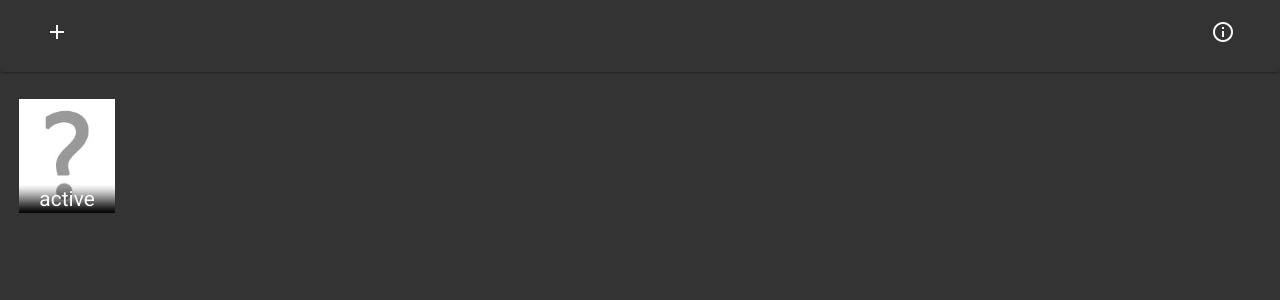
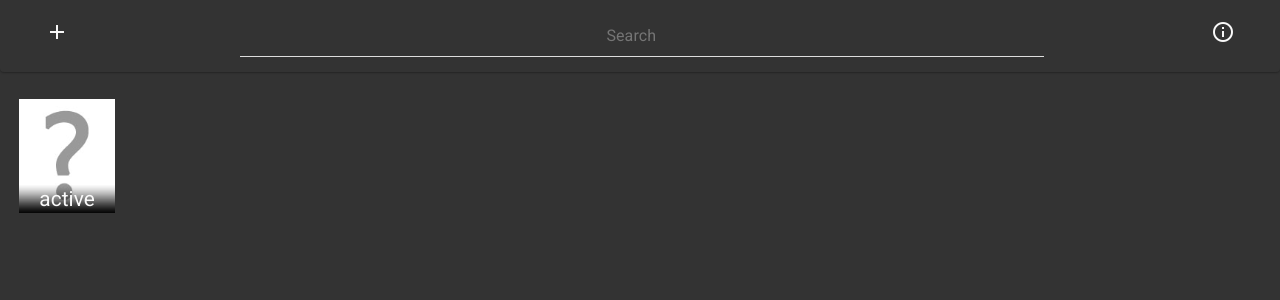
Before and after one commit to Sandr0x00/series-tracker, a PHP site: page / in a window 1280 px wide. Shown: the top 300 px of the page. Run offline with PHP 8.4, Linux system fonts and the light colour scheme; tables that the repository leaves empty or names only in its code hold one stand-in row (values such as "Sample post"); some libraries are stand-ins or nearby versions.

Commit message:
Added search, fixed #19 mostly

```diff
--- a/css/series.css
+++ b/css/series.css
@@ -147,17 +147,23 @@ input, #EUP, #SUP, #submit, .btn {
   background: #666;
 }
 
-.light input:valid, .light .input:valid {
+.light #titel:valid, .light #stand:valid {
   background: #DFD;
 }
-.dark input:valid, .dark .input:valid {
+.dark #titel:valid, .dark #stand:valid {
   background: #494;
 }
+.dark #search {
+  background: #333;
+}
+.light #search {
+  background: #fafafa;
+}
 
-.light input:invalid, .light .input:invalid {
+.light #titel:invalid, .light #stand:invalid {
   background: #FDD;
 }
-.dark input:invalid, .dark .input:invalid {
+.dark #titel:invalid, .dark #stand:invalid {
   background: #944;
 }
 
--- a/index.php
+++ b/index.php
@@ -19,10 +19,13 @@
 </head>
 <body class="dark">
 <nav id="nav" class="navbar navbar-static-top container-fluid">
-    <div class="col-6">
+    <div class="col-2">
         <a id="plus" class="float-left p-4" type="button"><i class="material-icons">add</i></a>
     </div>
-    <div class="col-6">
+    <div class="col-8">
+        <input id="search" name="search" type="text" placeholder="Search" autocomplete="off" list="titelList">
+    </div>
+    <div class="col-2">
         <a id="info" class="float-right p-4" type="button"><i class="material-icons">info_outline</i></a>
     </div>
 </nav>
@@ -132,7 +135,8 @@ foreach ($serien as $title => $serie) {
 <script type="text/javascript" src="libs/bootstrap-4.0.0-beta.3/js/bootstrap.min.js"></script>
 <!-- Lazy Loading http://jquery.eisbehr.de/lazy/ -->
 <script type="text/javascript" src="libs/jquery-lazy/jquery.lazy.min.js"></script>
-<!-- Fill const -->
+<!-- Fuse.js searching http://fusejs.io/ -->
+<script src="https://cdnjs.cloudflare.com/ajax/libs/fuse.js/3.2.0/fuse.min.js" integrity="sha256-CB/G+xw3ep7+dlklAxcIvF20YMfFtF+7xbtauQSMi78=" crossorigin="anonymous"></script><!-- Fill const -->
 <script type="text/javascript">
     let allSeries = {
     <?php
--- a/js/series.js
+++ b/js/series.js
@@ -332,7 +332,7 @@ $(document).ready(function () {
 
         let body = $('#seriesContent');
 
-        let div = '<div id="' + title_ + '_div" class="seriesDiv col-6 col-sm-4 col-md-3 col-lg-2 col-xl-1">';
+        let div = '<div id="' + title_ + '_div" class="seriesDiv col-xs-6 col-sm-3 col-md-2 col-lg-2 col-xl-1">';
         div += '<a class="series lazy display" id="' + title_ + '"';
         if (serie.image) {
             div += ' data-src="' + serie.image + '"';
@@ -537,6 +537,65 @@ $(document).ready(function () {
     Object.keys(series).forEach(serie => addSerie(serie, true));
 
     initLazyLoading();
+
+    $('#search').on('keyup', function() {
+        let value = this.value;
+
+        let content = $('#seriesContent');
+        //console.log(content.children());
+        content.children().each(function () {
+            //console.log($(this).find('a').data('originalTitle'));//.find('a').title);
+            $(this).toggle(fuzzySearch($(this).find('a').data('originalTitle'), value));
+        });
+    });
+
+    // Fuzzy search
+
+    let grep = function (array, callback, invert) {
+
+        let returnArray = [], callbackValue;
+
+            // we negate the invert
+        invert = !!invert;
+
+        // Go through the array, only saving the items
+        // that pass the validator function
+        for (let i = array.length; i--;) {
+            callbackValue = !!callback(array[i], i);
+            if (invert !== callbackValue) {
+                returnArray.push(array[i]);
+            }
+        }
+
+        return returnArray;
+    };
+
+    let fuzzySearch = function (text, query) {
+        text = text.toLowerCase();
+        query = query.toLowerCase().split('');
+
+        return !grep(query, function (value) {
+            return text.indexOf(value) === -1;
+        }).length;
+    };
+
+
+    // Fuse.js fuzzy search
+    /*let options = {
+        shouldSort: false,
+        threshold: 0.6,
+        location: 0,
+        distance: 100,
+        maxPatternLength: 32,
+        minMatchCharLength: 1,
+        keys: [
+            'title',
+            'author.firstName'
+        ]
+    };
+    let fuse = new Fuse(list, options); // "list" is the item array
+    let result = fuse.search('grand de');*/
+
 });
 
 function changeStyle() {
@@ -553,3 +612,14 @@ function changeStyle() {
     $('body').removeClass(oldClass);
     $('body').addClass(newClass);
 }
+
+
+/*
+let $list = $('#list');
+
+$('#search').on('keyup', function () {
+    let value = this.value;
+    $list.find('li').each(function () {
+        $(this).toggle(fuzzySearch(this.innerText, value));
+    });
+});*/
```
